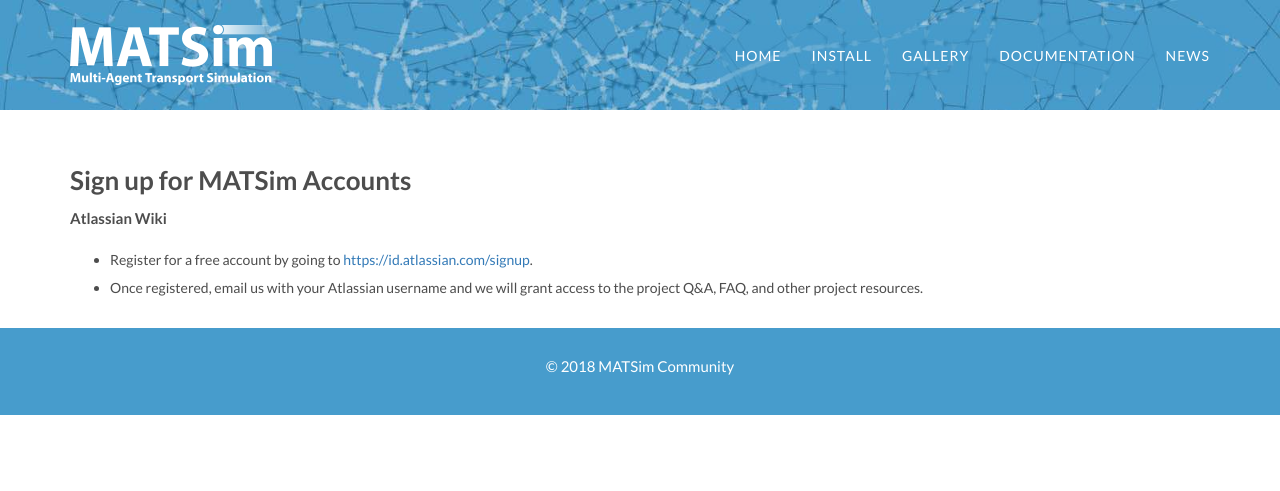
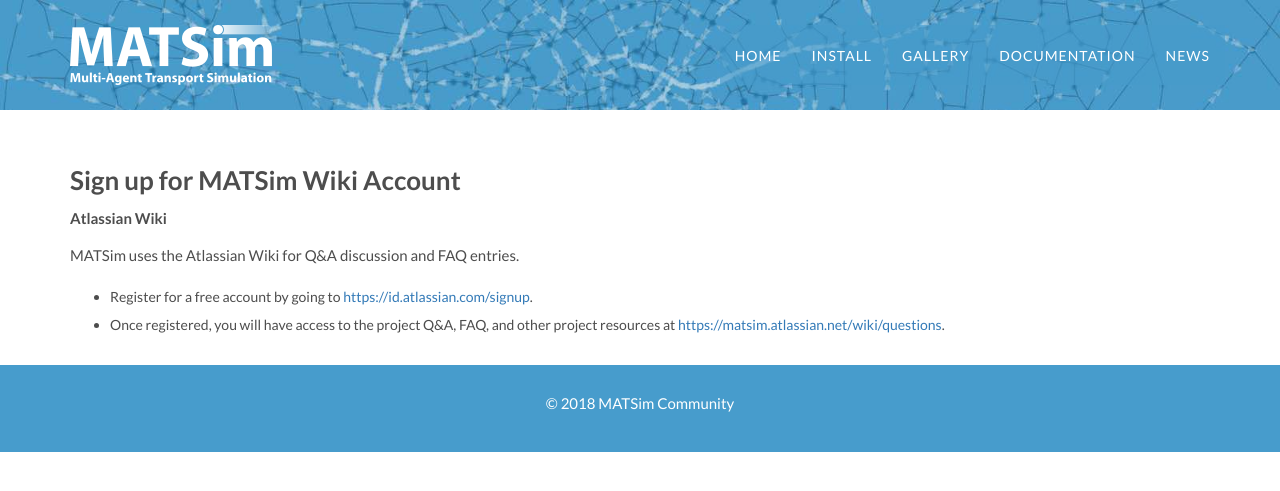
Before and after one commit to matsim-org/jekyll-website, a Jekyll site: the page built from signups.md, in a window 1280 px wide. Shown: the top 491 px of the page. Built offline with Jekyll 4.4.1, drawn with Linux system fonts in a browser that asks for light colours; some web fonts are replaced.

Commit message:
update signups text

```diff
--- a/signups.md
+++ b/signups.md
@@ -3,9 +3,11 @@
 title: Sign up
 ---
 
-### Sign up for MATSim Accounts
+### Sign up for MATSim Wiki Account
 
 **Atlassian Wiki**
 
+MATSim uses the Atlassian Wiki for Q&A discussion and FAQ entries.
+
 - Register for a free account by going to <https://id.atlassian.com/signup>.
-- Once registered, email us with your Atlassian username and we will grant access to the project Q&A, FAQ, and other project resources.
+- Once registered, you will have access to the project Q&A, FAQ, and other project resources at <https://matsim.atlassian.net/wiki/questions>.
```
